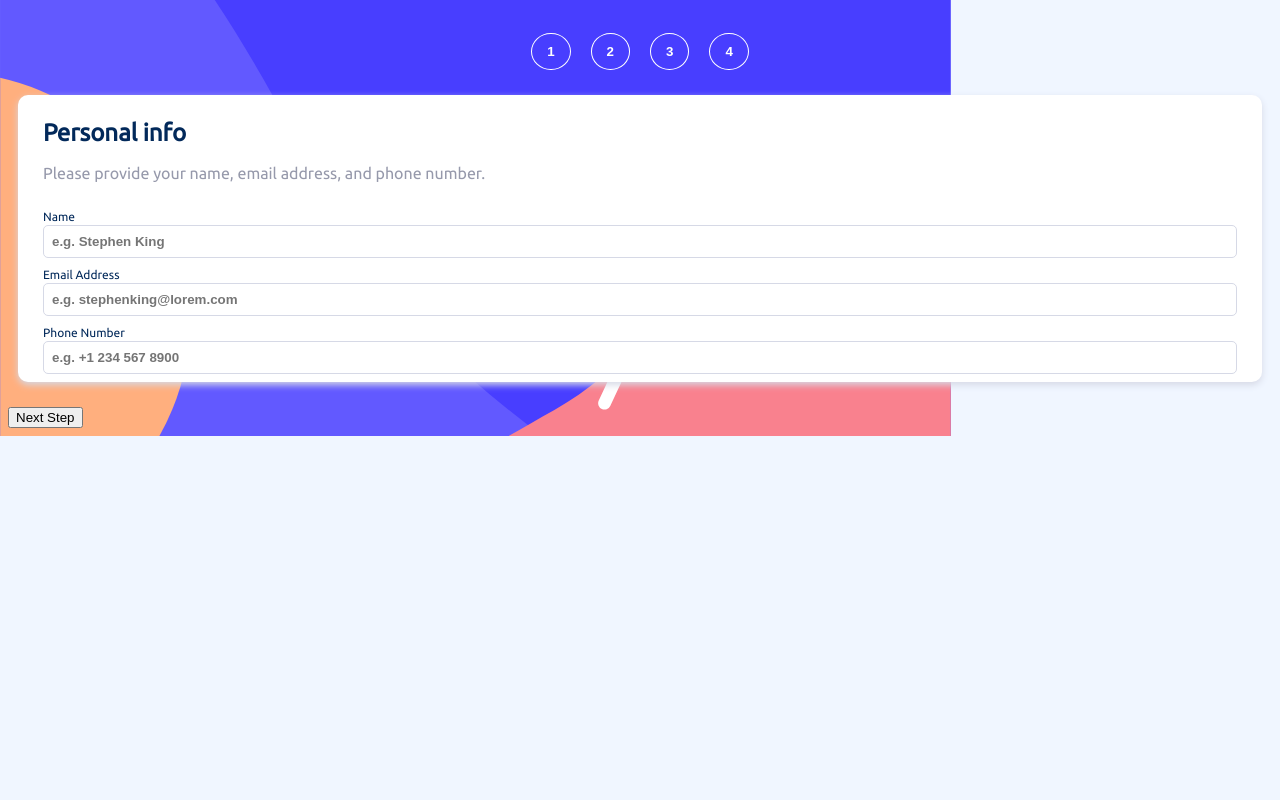
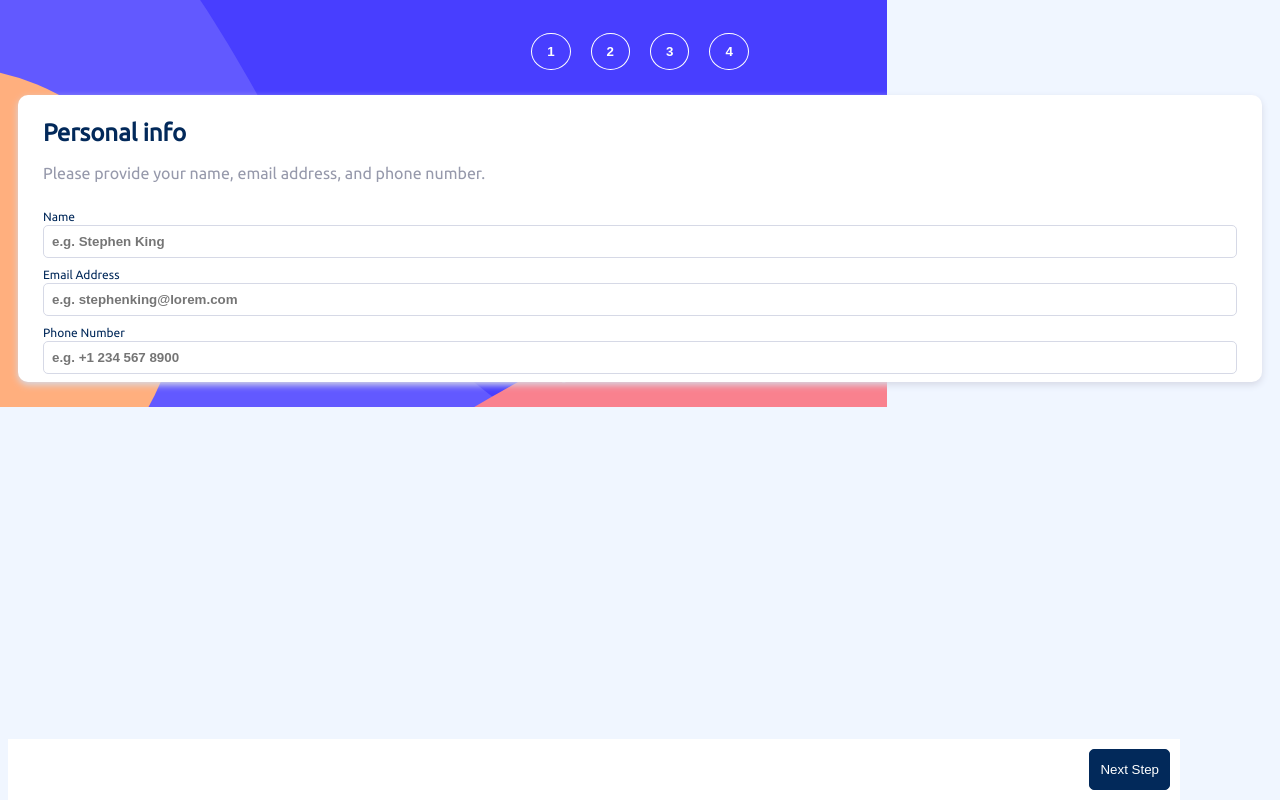
Before and after one commit to Jacoberson/multi-step-form, a React (Vite) app: page / in a window 1280 px wide. Built offline with nearby package versions, Linux system fonts and the light colour scheme.

Commit message:
Style Footer component

```diff
--- a/src/App.css
+++ b/src/App.css
@@ -86,6 +86,33 @@ label {
   font-weight: var(--regular);
 }
 
+footer {
+  position: absolute;
+  bottom: 0;
+  width: 90%;
+  background-color: var(--white);
+  padding: 10px;
+}
+
+footer button {
+  padding: 12px 10px;
+  border-radius: 5px;
+  font-weight: var(--regular);
+}
+
+footer button[type="submit"] {
+  background-color: var(--marine-blue);
+  color: var(--white);
+  border: 1px solid var(--marine-blue);
+  float: right;
+}
+
+footer button[type="button"] {
+  background-color: var(--white);
+  color: var(--cool-gray);
+  border: 1px solid var(--white);
+}
+
 .text-input {
   font-weight: var(--bold);
   color: var(--cool-gray);
```
